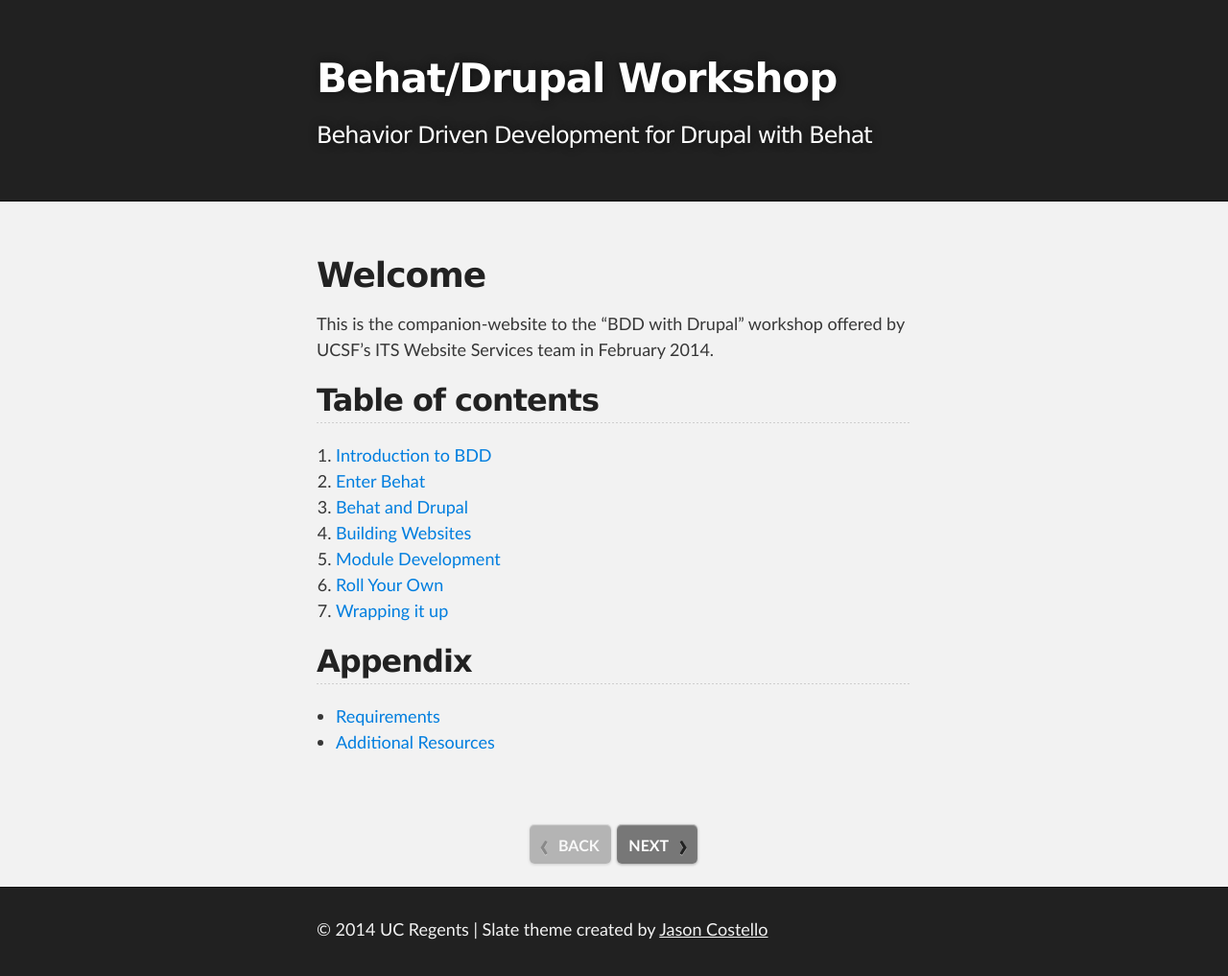
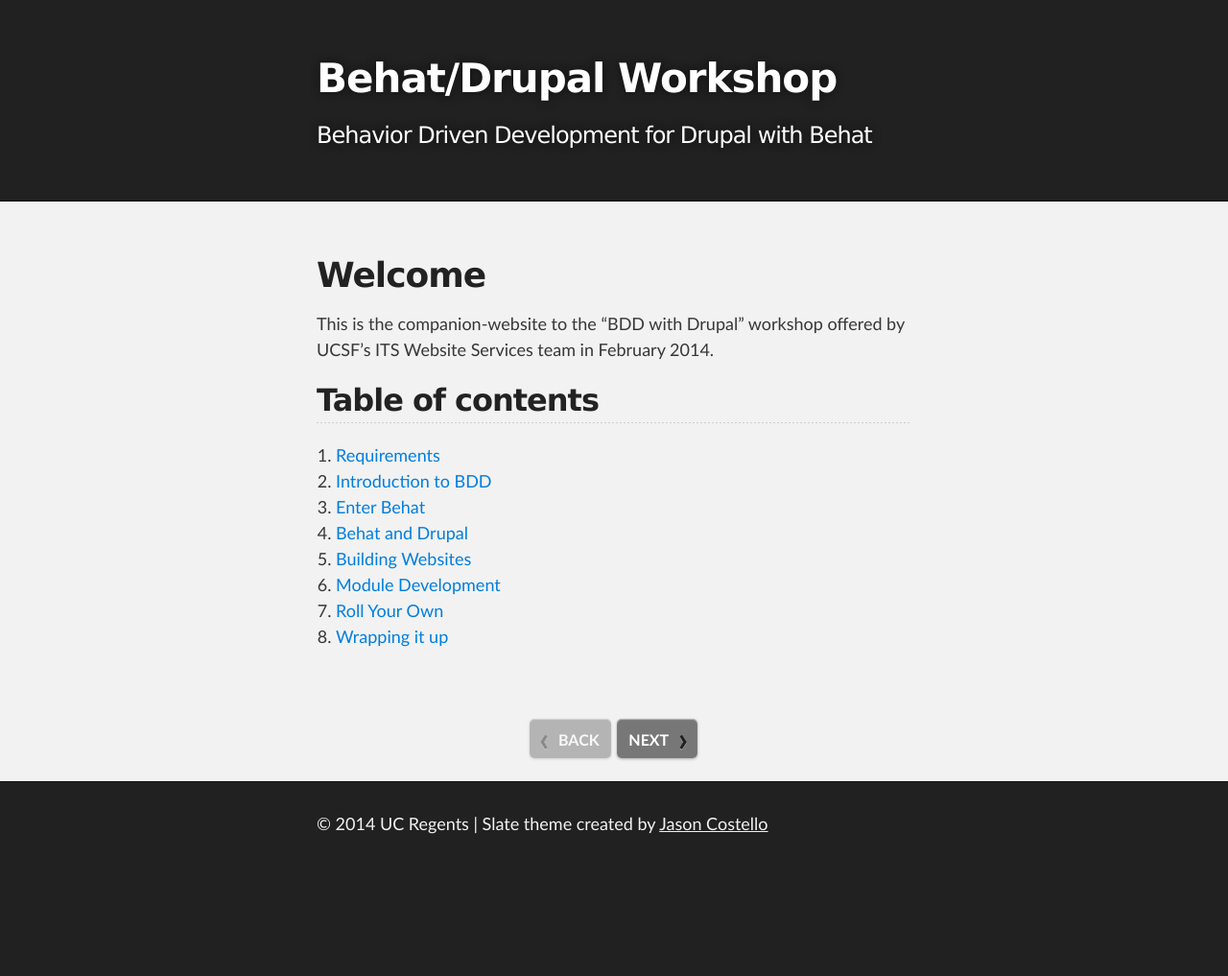
Before and after one commit to stopfstedt/behat-drupal-workshop, a Jekyll site: the page built from index.md, in a window 1280 px wide. Shown: the whole page at 96% size. Built offline with Jekyll 4.4.1, drawn with Linux system fonts in a browser that asks for light colours; Markdown is read by kramdown in place of the engine named in the settings; after the commit the page ends 907 px from its top, so only the background shows below that.

Commit message:
removed appendix after moving requirements up.
links for further reading are in the individual pages.

```diff
--- a/index.md
+++ b/index.md
@@ -15,8 +16,3 @@ This is the companion-website to the "BDD with Drupal" workshop offered by UCSF'
 5. [Module Development](module_development.html)
 6. [Roll Your Own](diy.html)
 7. [Wrapping it up](le_fin.html)
-
-## Appendix
-
-* [Requirements](requirements.html)
-* [Additional Resources](further_reading.html)
```
Also changed, not shown: other parts of index.md (+1 -0 lines).
